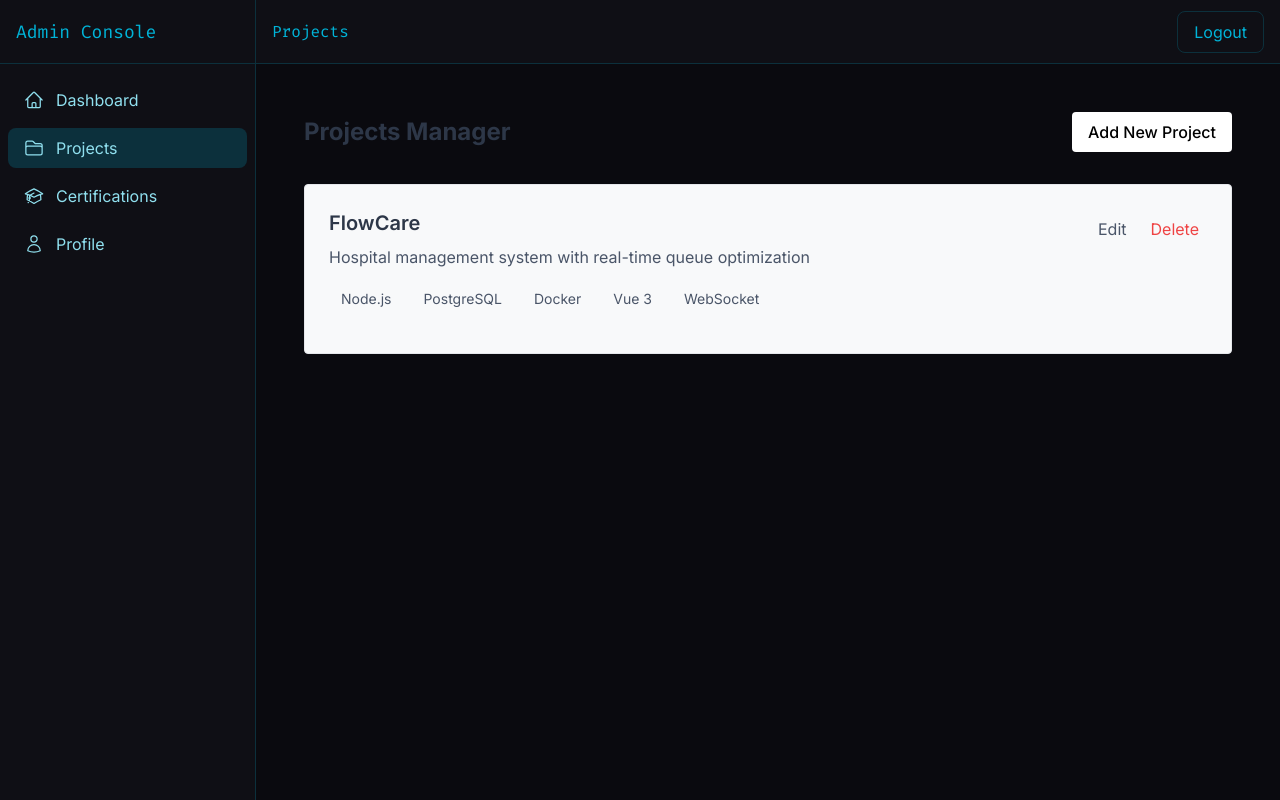
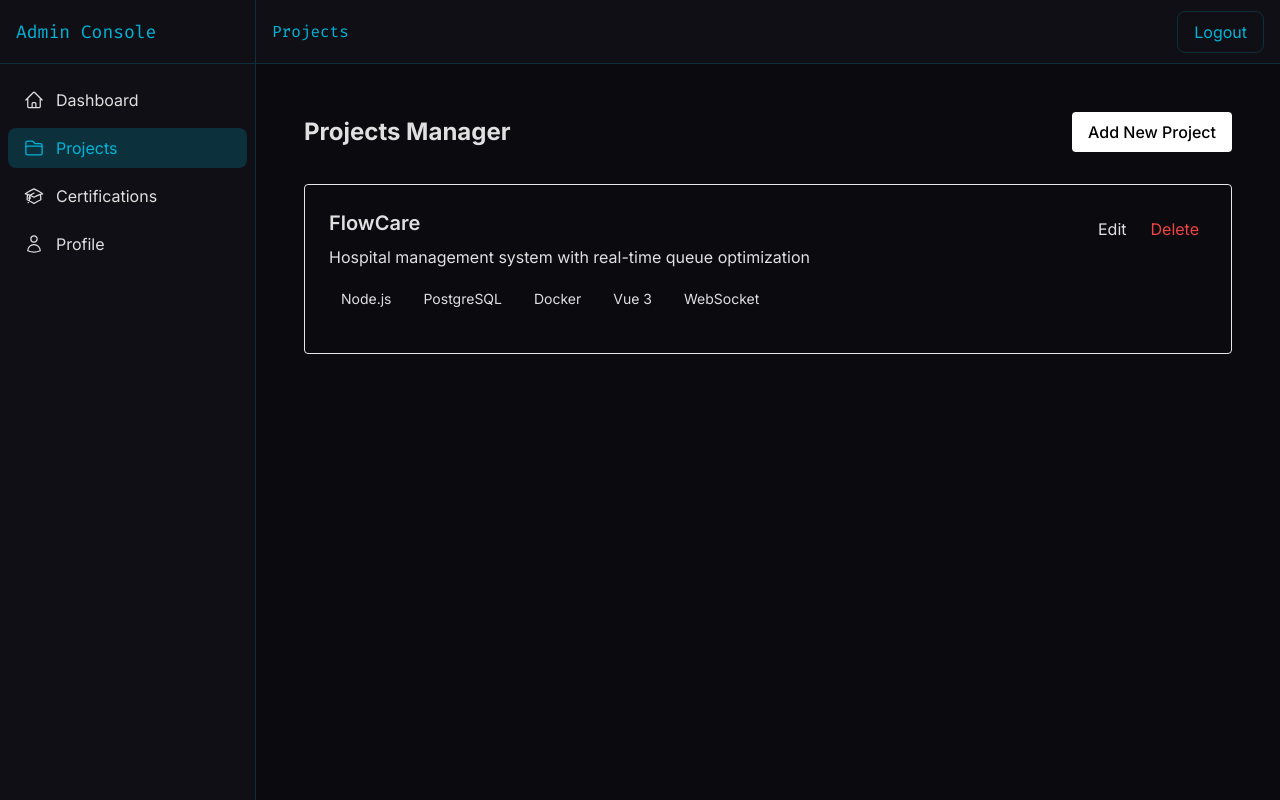
Before and after one commit to oondels/hendriusfelix-portfolio, a Vue app: page /admin/projects in a window 1280 px wide. Built offline with nearby package versions, Linux system fonts and the light colour scheme.

Commit message:
Update admin interface theme and styling

```diff
--- a/src/components/admin/AdminLayout.vue
+++ b/src/components/admin/AdminLayout.vue
@@ -1,10 +1,10 @@
 <template>
-  <div class="min-h-screen bg-[#0a0a0f]">
+  <div class="min-h-screen bg-admin-bg text-admin-text">
     <!-- Sidebar -->
-    <div class="fixed inset-y-0 left-0 w-64 bg-[#0f0f15] border-r border-[#00b4d8]/20">
-      <div class="flex items-center justify-between h-16 px-4 border-b border-[#00b4d8]/20">
-        <span class="text-[#00b4d8] font-mono text-lg">Admin Console</span>
-        <button @click="toggleSidebar" class="lg:hidden text-[#00b4d8]">
+    <div class="fixed inset-y-0 left-0 w-64 bg-admin-card border-r border-admin-border">
+      <div class="flex items-center justify-between h-16 px-4 border-b border-admin-border">
+        <span class="text-admin-accent font-mono text-lg">Admin Console</span>
+        <button @click="toggleSidebar" class="lg:hidden text-admin-accent">
           <Bars3Icon class="w-6 h-6" />
         </button>
       </div>
@@ -14,8 +14,12 @@
           v-for="item in navigation"
           :key="item.name"
           :to="item.to"
-          class="flex items-center px-4 py-2 mt-2 text-[#90e0ef] rounded-lg hover:bg-[#00b4d8]/10 transition-colors duration-200"
-          :class="{ 'bg-[#00b4d8]/20': currentRoute === item.to }"
+          class="flex items-center px-4 py-2 mt-2 rounded-lg transition-colors duration-200"
+          :class="[
+            currentRoute === item.to
+              ? 'bg-admin-accent/20 text-admin-accent'
+              : 'text-admin-text hover:bg-admin-accent/10'
+          ]"
         >
           <component :is="item.icon" class="w-5 h-5 mr-3" />
           {{ item.name }}
@@ -25,12 +29,12 @@
 
     <!-- Main Content -->
     <div class="lg:pl-64">
-      <div class="flex items-center justify-between h-16 px-4 bg-[#0f0f15] border-b border-[#00b4d8]/20">
-        <h1 class="text-[#00b4d8] font-mono">{{ currentPageTitle }}</h1>
+      <div class="flex items-center justify-between h-16 px-4 bg-admin-card border-b border-admin-border">
+        <h1 class="text-admin-accent font-mono">{{ currentPageTitle }}</h1>
         <div class="flex items-center space-x-4">
           <button
             @click="logout"
-            class="px-4 py-2 text-[#00b4d8] border border-[#00b4d8]/20 rounded-lg hover:bg-[#00b4d8]/10 transition-colors duration-200"
+            class="px-4 py-2 text-admin-accent border border-admin-border rounded-lg hover:bg-admin-accent/10 transition-colors duration-200"
           >
             Logout
           </button>
--- a/src/style.css
+++ b/src/style.css
@@ -5,60 +5,25 @@
 @tailwind utilities;
 
 @layer base {
-  :root {
-    --color-background: #ffffff;
-    --color-background-secondary: #f8f9fa;
-    --color-accent: #4a5568;
-    --color-accent-light: #2d3748;
-  }
-
-  :root.dark {
-    --color-background: #111111;
-    --color-background-secondary: #1a1a1a;
-    --color-accent: #D3D3D3;
-    --color-accent-light: #F5F5F5;
+  body {
+    @apply bg-admin-bg text-admin-text;
+    font-family: 'Inter', sans-serif;
   }
 }
 
-html {
-  @apply min-h-screen bg-background transition-colors duration-300;
-}
-
-body {
-  font-family: 'Inter', sans-serif;
-  @apply min-h-screen bg-background text-accent transition-colors duration-300;
-}
-
-#app {
-  @apply min-h-screen bg-background transition-colors duration-300;
-}
-
 @layer components {
-  .section-container {
-    @apply max-w-7xl mx-auto px-4 sm:px-6 lg:px-8 py-16;
+  .admin-input {
+    @apply w-full px-4 py-2 bg-admin-bg border border-admin-border rounded-lg
+           text-admin-text placeholder-admin-text-dim focus:outline-none
+           focus:border-admin-accent transition-colors duration-200;
   }
 
-  .section-title {
-    @apply text-3xl md:text-4xl font-bold mb-8 text-accent-light;
+  .admin-button {
+    @apply px-4 py-2 bg-admin-accent text-white rounded-lg hover:bg-admin-accent/90
+           transition-colors duration-200 disabled:opacity-50 disabled:cursor-not-allowed;
   }
 
-  .btn {
-    @apply px-6 py-2 rounded-md font-medium transition-all duration-300;
-  }
-
-  .btn-primary {
-    @apply bg-accent-light text-background hover:bg-accent;
-  }
-
-  .card {
-    @apply bg-background-secondary rounded-lg shadow-lg p-6 transition-transform duration-300 hover:-translate-y-1;
-  }
-
-  .input-field {
-    @apply w-full px-3 py-2 bg-background-secondary text-accent-light border border-accent/20 rounded-md focus:outline-none focus:ring-2 focus:ring-accent focus:border-transparent;
-  }
-
-  .glass-card {
-    @apply bg-accent/5 backdrop-blur-sm border border-accent/10 rounded-lg;
+  .admin-card {
+    @apply bg-admin-card border border-admin-border rounded-lg p-6;
   }
 }
--- a/tailwind.config.js
+++ b/tailwind.config.js
@@ -7,20 +7,21 @@ export default {
   darkMode: 'class',
   theme: {
     extend: {
+      colors: {
+        admin: {
+          bg: '#0a0a0f',
+          card: '#0f0f15',
+          accent: '#00b4d8',
+          'accent-light': '#90e0ef',
+          border: 'rgba(0, 180, 216, 0.2)',
+          text: '#e0e0e0',
+          'text-dim': '#888888'
+        }
+      },
       fontFamily: {
         sans: ['Inter', 'system-ui', 'sans-serif'],
         mono: ['Fira Code', 'JetBrains Mono', 'monospace'],
-      },
-      colors: {
-        background: {
-          DEFAULT: 'var(--color-background)',
-          secondary: 'var(--color-background-secondary)',
-        },
-        accent: {
-          DEFAULT: 'var(--color-accent)',
-          light: 'var(--color-accent-light)',
-        },
-      },
+      }
     },
   },
   plugins: [],
```
